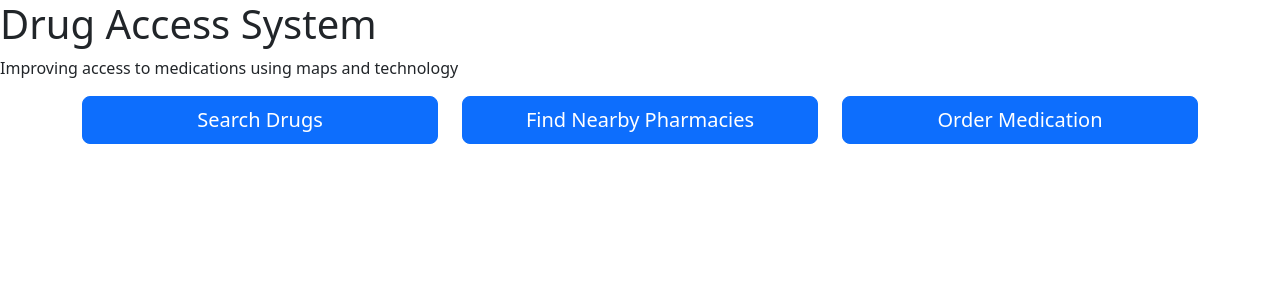
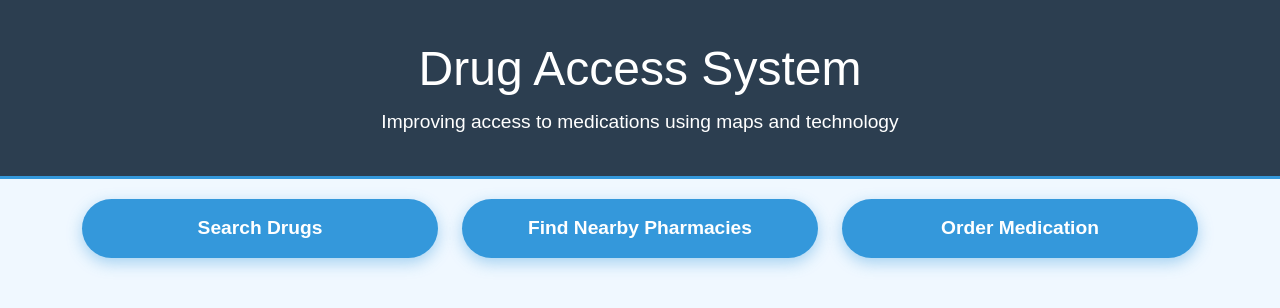
Before and after one commit to AishaMurtala/Drug-Access-System, a plain HTML site: page index.html in a window 1280 px wide. Drawn offline with nearby package versions, Linux system fonts and the light colour scheme.

Commit message:
index.html

```diff
--- a/index.html
+++ b/index.html
@@ -4,8 +4,85 @@
     <meta charset="UTF-8">
     <meta name="viewport" content="width=device-width, initial-scale=1.0">
     <title>Drug Access System</title>
+    <!-- Bootstrap CSS -->
     <link href="https://cdn.jsdelivr.net/npm/bootstrap@5.3.0-alpha1/dist/css/bootstrap.min.css" rel="stylesheet">
-    <link rel="stylesheet" href="style.css">
+    <style>
+        /* Global Styles */
+        body {
+            font-family: 'Arial', sans-serif;
+            background-color: #f0f8ff;
+            margin: 0;
+            padding: 0;
+        }
+        header {
+            background-color: #2c3e50;
+            color: white;
+            text-align: center;
+            padding: 40px 20px;
+            border-bottom: 3px solid #3498db;
+        }
+        header h1 {
+            font-size: 3rem;
+            margin-bottom: 10px;
+        }
+        header p {
+            font-size: 1.2rem;
+            margin: 0;
+        }
+
+        /* Button Style */
+        .btn {
+            font-size: 1.2rem;
+            font-weight: bold;
+            padding: 15px;
+            border-radius: 50px;
+            transition: all 0.3s ease-in-out;
+        }
+
+        .btn-primary {
+            background-color: #3498db;
+            border: none;
+            box-shadow: 0 5px 15px rgba(52, 152, 219, 0.4);
+        }
+
+        .btn-primary:hover {
+            background-color: #2980b9;
+            box-shadow: 0 8px 25px rgba(52, 152, 219, 0.5);
+            transform: translateY(-5px);
+        }
+
+        .btn-primary:active {
+            transform: translateY(2px);
+        }
+
+        /* Responsive Layout */
+        .container {
+            padding-top: 20px;
+        }
+
+        .row {
+            display: flex;
+            justify-content: center;
+        }
+
+        .col-md-4 {
+            margin-bottom: 30px;
+        }
+
+        /* For smaller screens */
+        @media (max-width: 767px) {
+            .col-md-4 {
+                width: 90% !important;
+                margin-bottom: 15px;
+            }
+            header h1 {
+                font-size: 2rem;
+            }
+            header p {
+                font-size: 1rem;
+            }
+        }
+    </style>
 </head>
 <body>
     <header>
@@ -27,6 +104,7 @@
         </div>
     </div>
 
+    <!-- Bootstrap JS -->
     <script src="https://cdn.jsdelivr.net/npm/bootstrap@5.3.0-alpha1/dist/js/bootstrap.bundle.min.js"></script>
 </body>
 </html>
```
